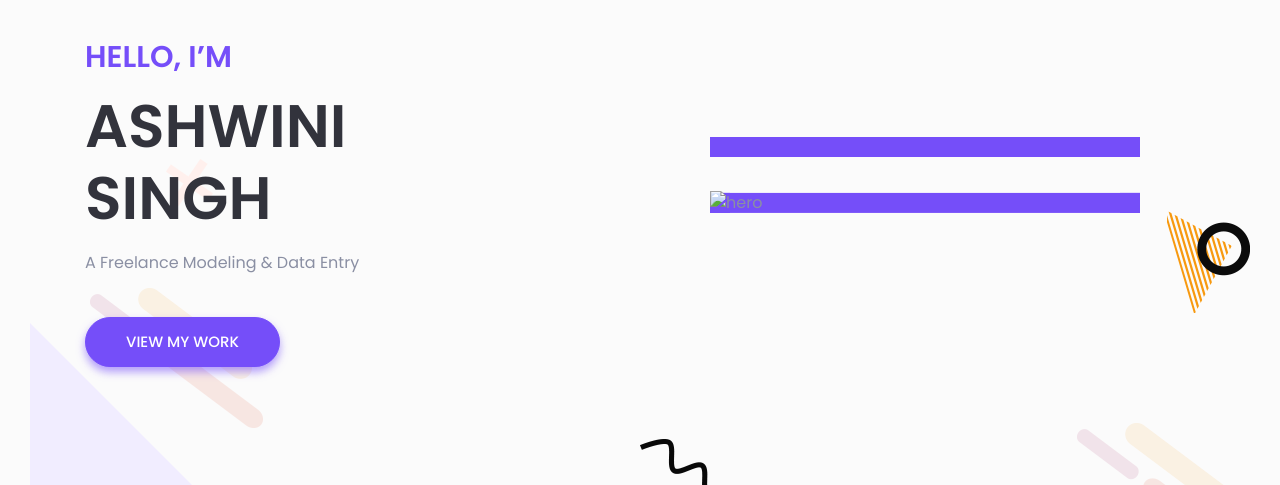
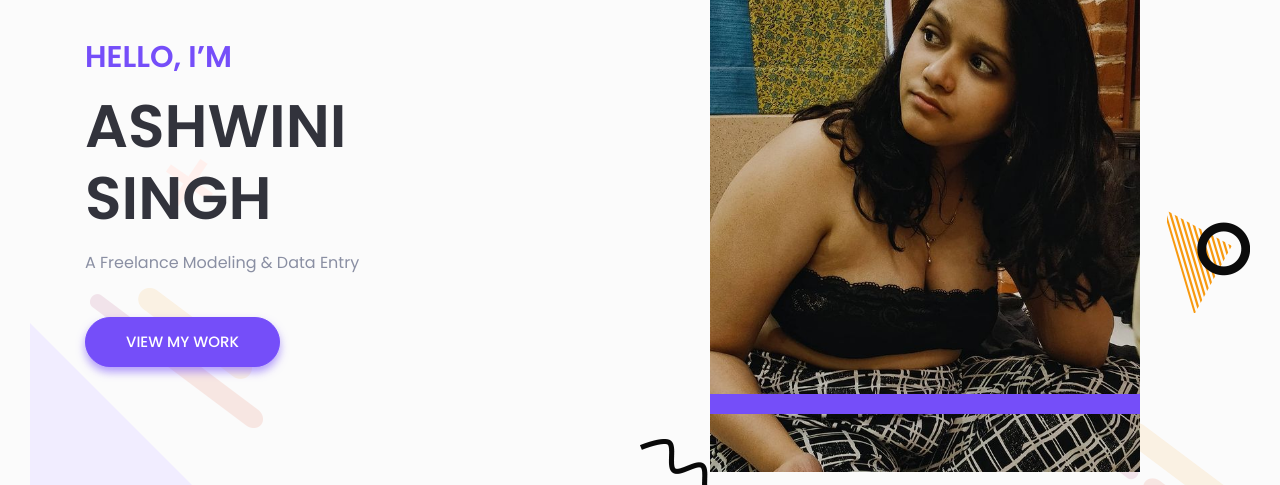
Before and after one commit to onkarkhandekar21/ashu, a plain HTML site: page index.html in a window 1280 px wide. Shown: the part 252-737 px from the top of the page. Drawn offline with Linux system fonts and the light colour scheme; files whose address does not match are found by name.

Commit message:
Update index.html

```diff
--- a/index.html
+++ b/index.html
@@ -132,7 +132,7 @@
                     </div>
                     <div class="col-lg-6 offset-xl-1">
                         <div class="header-image d-none d-lg-block">
-                            <img src="assets/images/176318441_912709592911818_2993653391913640070_n,jpg" alt="hero">
+                            <img src="assets/images/176318441_912709592911818_2993653391913640070_n.jpg" alt="hero">
                         </div> <!-- header image -->
                     </div>
                 </div> <!-- row -->
```
